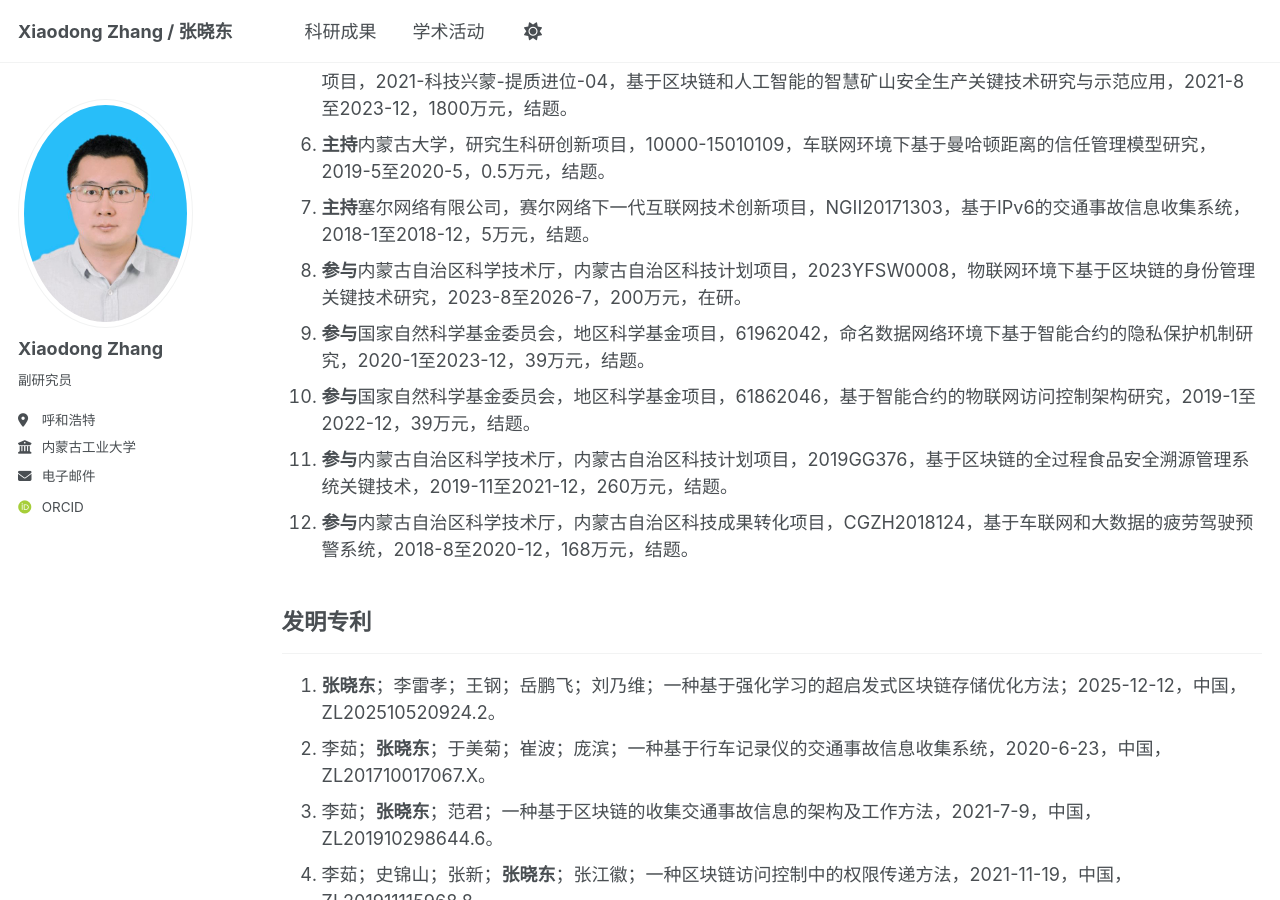
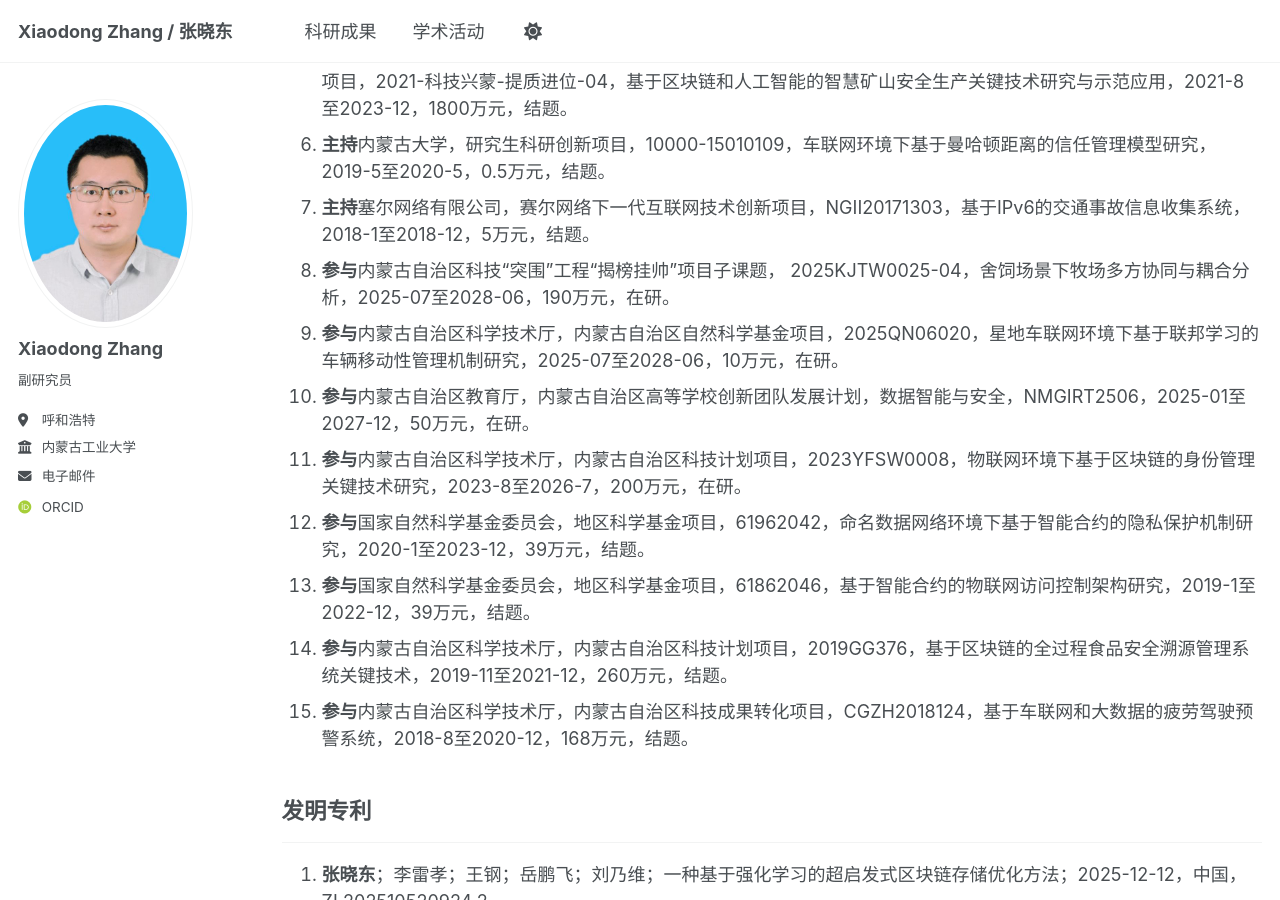
Before and after one commit to zhangxiaodong-imut/zhangxiaodong-imut.github.io, a Jekyll site: the page built from _pages/publications.html, in a window 1280 px wide and 900 px high, scrolled down 3474 px. Built offline with Jekyll 4.4.1, drawn with Linux system fonts in a browser that asks for light colours; some web fonts are replaced.

Commit message:
Update publications.html

```diff
--- a/_pages/publications.html
+++ b/_pages/publications.html
@@ -34,6 +34,9 @@ author_profile: true
   <li><b>主持</b>呼和浩特鸿盛工业园区管理委员会，内蒙古自治区“科技兴蒙”行动重点专项-国家级高新技术开发区“提质进位”行动项目，2021-科技兴蒙-提质进位-04，基于区块链和人工智能的智慧矿山安全生产关键技术研究与示范应用，2021-8至2023-12，1800万元，结题。</li>
   <li><b>主持</b>内蒙古大学，研究生科研创新项目，10000-15010109，车联网环境下基于曼哈顿距离的信任管理模型研究，2019-5至2020-5，0.5万元，结题。</li>
   <li><b>主持</b>塞尔网络有限公司，赛尔网络下一代互联网技术创新项目，NGII20171303，基于IPv6的交通事故信息收集系统，2018-1至2018-12，5万元，结题。</li>
+  <li><b>参与</b>内蒙古自治区科技“突围”工程“揭榜挂帅”项目子课题， 2025KJTW0025-04，舍饲场景下牧场多方协同与耦合分析，2025-07至2028-06，190万元，在研。</li>
+  <li><b>参与</b>内蒙古自治区科学技术厅，内蒙古自治区自然科学基金项目，2025QN06020，星地车联网环境下基于联邦学习的车辆移动性管理机制研究，2025-07至2028-06，10万元，在研。</li>
+  <li><b>参与</b>内蒙古自治区教育厅，内蒙古自治区高等学校创新团队发展计划，数据智能与安全，NMGIRT2506，2025-01至2027-12，50万元，在研。</li>
   <li><b>参与</b>内蒙古自治区科学技术厅，内蒙古自治区科技计划项目，2023YFSW0008，物联网环境下基于区块链的身份管理关键技术研究，2023-8至2026-7，200万元，在研。</li>
   <li><b>参与</b>国家自然科学基金委员会，地区科学基金项目，61962042，命名数据网络环境下基于智能合约的隐私保护机制研究，2020-1至2023-12，39万元，结题。</li>
   <li><b>参与</b>国家自然科学基金委员会，地区科学基金项目，61862046，基于智能合约的物联网访问控制架构研究，2019-1至2022-12，39万元，结题。</li>
```
